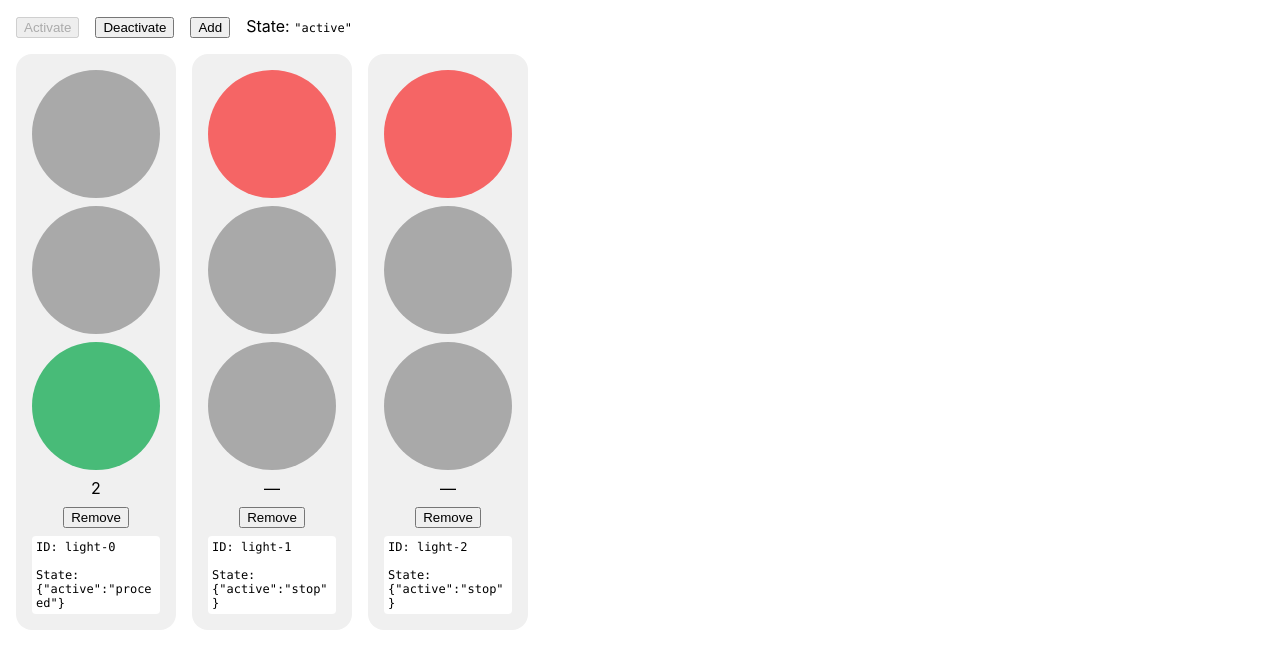
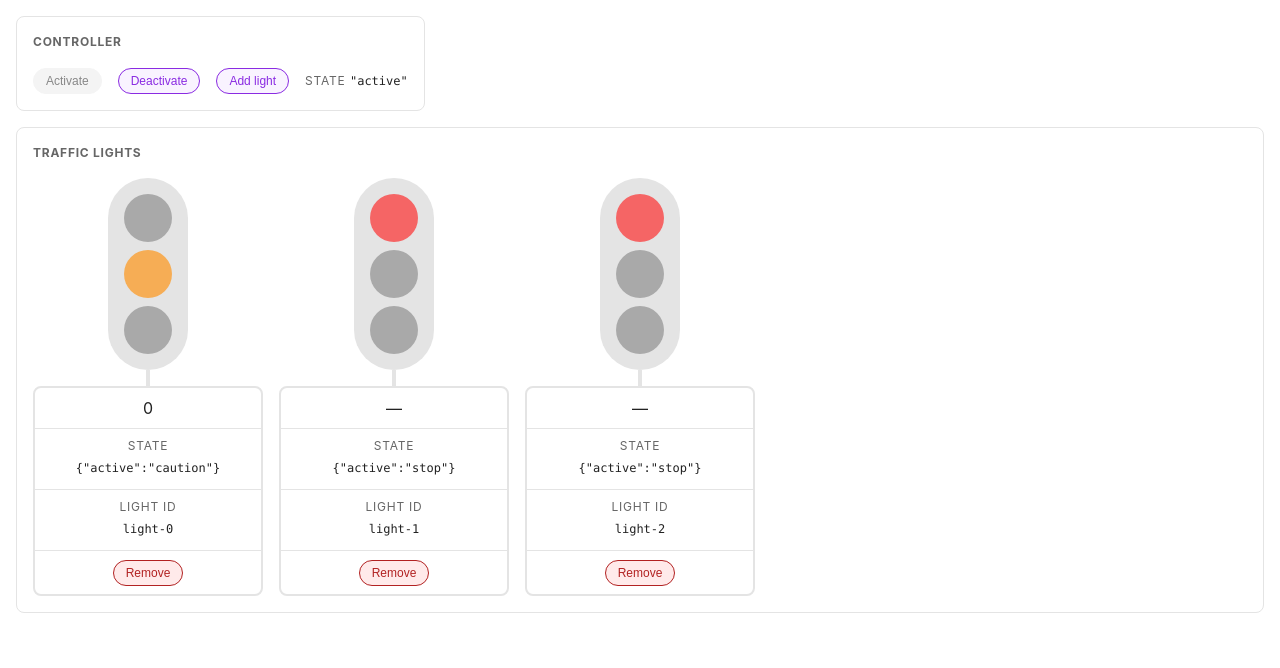
Before and after one commit to saneef/traffic-lights-using-xstate, a React (Create React App) app: page / in a window 1280 px wide. Shown: the top 668 px of the page. Built offline with nearby package versions, Linux system fonts and the light colour scheme.

Commit message:
improves styles

```diff
--- a/src/TrafficLight.jsx
+++ b/src/TrafficLight.jsx
@@ -5,7 +5,8 @@ const TrafficLight = ({ lightRef }) => {
   const [state, send] = useActor(lightRef);
 
   return (
-    <ul className="traffic-light">
+    <div className="traffic-light">
+      <ul className="traffic-light__frame">
         <li
           data-state={state.value.active === "stop" ? "on" : "off"}
           className="traffic-light__bulb traffic-light__bulb--red"
@@ -28,24 +29,35 @@ const TrafficLight = ({ lightRef }) => {
         >
           <span className="sr-only">Green</span>{" "}
         </li>
-      <li>
+      </ul>
+      <div className="traffic-light__display">
+        <div>
           {state.value.active === "proceed" || state.value.active === "caution"
             ? state.context.counter
             : "—"}
-      </li>
-      <li className="traffic-light__action">
-        <button onClick={() => send("REMOVE")}>Remove</button>
-      </li>
-      <li>
+        </div>
+
+        <div>
+          <p className="font-caps text-light">State</p>
           <code className="traffic-light__meta font-mono font-xs break-words">
-          ID: {state.context.lightId}
-          <br></br>
-          <br></br>
-          State: <br></br>
             {JSON.stringify(state.value)}
           </code>
-      </li>
-    </ul>
+        </div>
+
+        <div>
+          <p className="font-caps text-light">Light ID</p>
+          <code className="traffic-light__meta font-mono font-xs break-words">
+            {state.context.lightId}
+          </code>
+        </div>
+
+        <div className="traffic-light__action">
+          <button data-action-type="danger" onClick={() => send("REMOVE")}>
+            Remove
+          </button>
+        </div>
+      </div>
+    </div>
   );
 };
 
--- a/src/TrafficLightsController.jsx
+++ b/src/TrafficLightsController.jsx
@@ -8,6 +8,8 @@ const TrafficLights = () => {
 
   return (
     <div className="dashboard">
+      <div className="section section--compact">
+        <h2 className="font-caps text-light">Controller</h2>
         <div className="controls">
           <button
             disabled={state.value === "active"}
@@ -21,20 +23,25 @@ const TrafficLights = () => {
           >
             Deactivate
           </button>
-        <button onClick={() => send("ADD_LIGHT")}>Add</button>
+          <button onClick={() => send("ADD_LIGHT")}>Add light</button>
           <span>
-          State:{" "}
+            <span className="font-caps text-light">State</span>{" "}
             <span className="font-mono font-xs break-words">
               {JSON.stringify(state.value)}
             </span>
           </span>
         </div>
+      </div>
+
+      <div className="section">
+        <h2 className="font-caps text-light">Traffic Lights</h2>
         <div className="lights">
           {state.context.lights.map((light, i) => {
             return <TrafficLight lightRef={light} key={light.id} />;
           })}
         </div>
       </div>
+    </div>
   );
 };
 
--- a/src/styles.css
+++ b/src/styles.css
@@ -1,3 +1,6 @@
+:root {
+  --color-frame: #e4e4e4;
+}
 *,
 *::before,
 *::after {
@@ -11,42 +14,97 @@
 body {
   font-family: -apple-system, BlinkMacSystemFont, Segoe UI, Helvetica, Arial,
     sans-serif, Apple Color Emoji, Segoe UI Emoji;
+  color: #222;
+  line-height: 1.5;
+}
+
+button {
+  line-height: inherit;
+  color: inherit;
+}
+
+button {
+  appearance: none;
+  color: blueviolet;
+  background-color: #f9f3ff;
+  font-size: 0.75rem;
+  border: 1px solid currentcolor;
+  line-height: 2;
+  border-radius: 2000px;
+  padding: 0 1em;
+}
+
+button:active {
+  opacity: 0.8;
+}
+
+button[disabled] {
+  color: #888;
+  background-color: #f4f4f4;
+  border-color: #f4f4f4;
+  cursor: not-allowed;
+}
+
+button[data-action-type="danger"] {
+  color: firebrick;
+  background-color: #ffeaea;
 }
 
 /* TrafficLightController */
 .dashboard {
-  padding: 1rem;
   display: grid;
   grid-template-rows: max-content 1fr;
   grid-gap: 1rem;
+  padding: 1rem;
 }
 
 .controls > * + * {
   margin-left: 1rem;
 }
 
+.section {
+  padding: 1rem;
+  border: 1px solid var(--color-frame);
+  border-radius: 0.5rem;
+}
+
+.section--compact {
+  justify-self: start;
+}
+
+.section > * + * {
+  margin-top: 1rem;
+}
+
 .lights {
   grid-row: 2;
   display: grid;
-  grid-template-columns: repeat(auto-fit, 10rem);
+  grid-template-columns: repeat(auto-fill, minmax(12rem, 1fr));
   grid-gap: 1rem;
 }
 
 /* TrafficLight */
 .traffic-light {
-  display: block;
-  background-color: #f0f0f0;
-  border-radius: 1rem;
+  display: flex;
+  flex-direction: column;
+  align-items: center;
+}
+
+.traffic-light__frame {
+  display: grid;
+  grid-template-columns: 3rem;
+  grid-template-rows: 3rem;
+  background-color: var(--color-frame);
+  border-radius: 200px;
   padding: 1rem;
-
   list-style: none;
 }
 
-.traffic-light > * + * {
+.traffic-light__frame > * + * {
   margin-top: 0.5rem;
 }
 
-.traffic-light > li {
+.traffic-light__frame > li {
   text-align: center;
 }
 
@@ -54,7 +112,7 @@ body {
   display: block;
   padding-top: 100%;
   border-radius: 100%;
-  background-color: lightgray;
+  background-color: var(--color-frame);
 }
 
 .traffic-light__bulb--red {
@@ -73,12 +131,42 @@ body {
   background-color: darkgray;
 }
 
+.traffic-light__display {
+  position: relative;
+  align-self: stretch;
+
+  display: flex;
+  flex-direction: column;
+  align-items: center;
+  border: 0.125rem solid var(--color-frame);
+  border-radius: 0.5rem;
+  margin-top: 1rem;
+}
+
+.traffic-light__display > * {
+  text-align: center;
+  align-self: stretch;
+  padding: 0.5rem;
+}
+
+.traffic-light__display > * + * {
+  border-top: 1px solid var(--color-frame);
+}
+
+.traffic-light__display::before {
+  position: absolute;
+  content: "";
+  width: 0.25rem;
+  height: 1.125rem;
+  background-color: var(--color-frame);
+  top: -1.125rem;
+}
+
 .traffic-light__meta {
   display: block;
   padding: 0.25rem;
   background-color: white;
   border-radius: 0.25rem;
-  text-align: left;
 }
 
 /* Utilities */
@@ -88,6 +176,16 @@ body {
 
 .font-mono {
   font-family: Menlo, Monaco, Consolas, Liberation Mono, Courier New, monospace !important;
+}
+
+.font-caps {
+  text-transform: uppercase;
+  font-size: 0.75em;
+  letter-spacing: 0.0625em;
+}
+
+.text-light {
+  color: #666;
 }
 
 .break-words {
--- a/src/trafficLightMachine.js
+++ b/src/trafficLightMachine.js
@@ -4,7 +4,7 @@ export const createTrafficLightMachine = (
   lightId,
   initial = "inactive",
   durations = {
-    proceed: 5,
+    proceed: 3,
     caution: 2,
   }
 ) =>
--- a/src/trafficLightsControllerMachine.js
+++ b/src/trafficLightsControllerMachine.js
@@ -51,6 +51,12 @@ export const trafficLightsControllerMachine = createMachine(
             createTrafficLightMachine(`light-${id}`, "active"),
             `light-${id}`
           );
+
+          // If this is the only light,
+          // trigger "PROCEED"
+          if (!context.lights.length) {
+            light.send("PROCEED");
+          }
 
           return context.lights.concat(light);
         },
```
Lines whose indentation alone changed are shown as unchanged.
